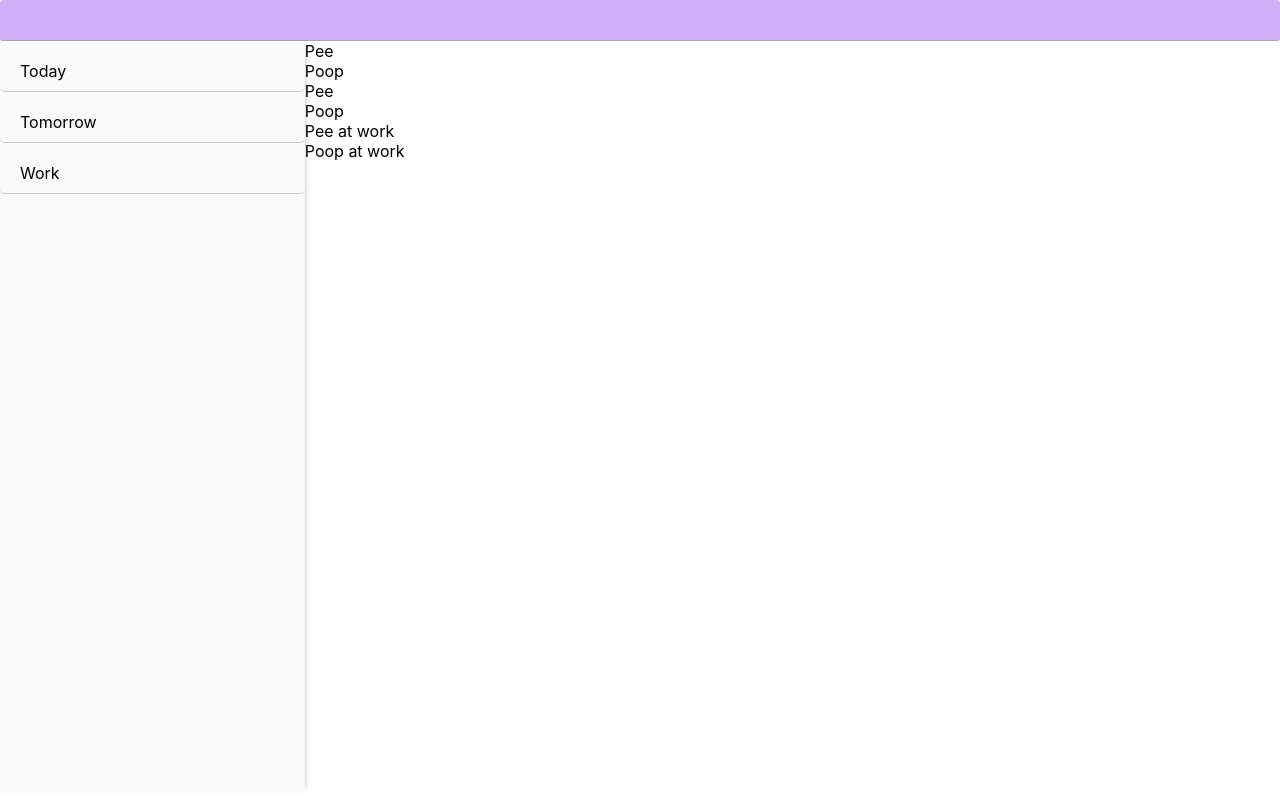
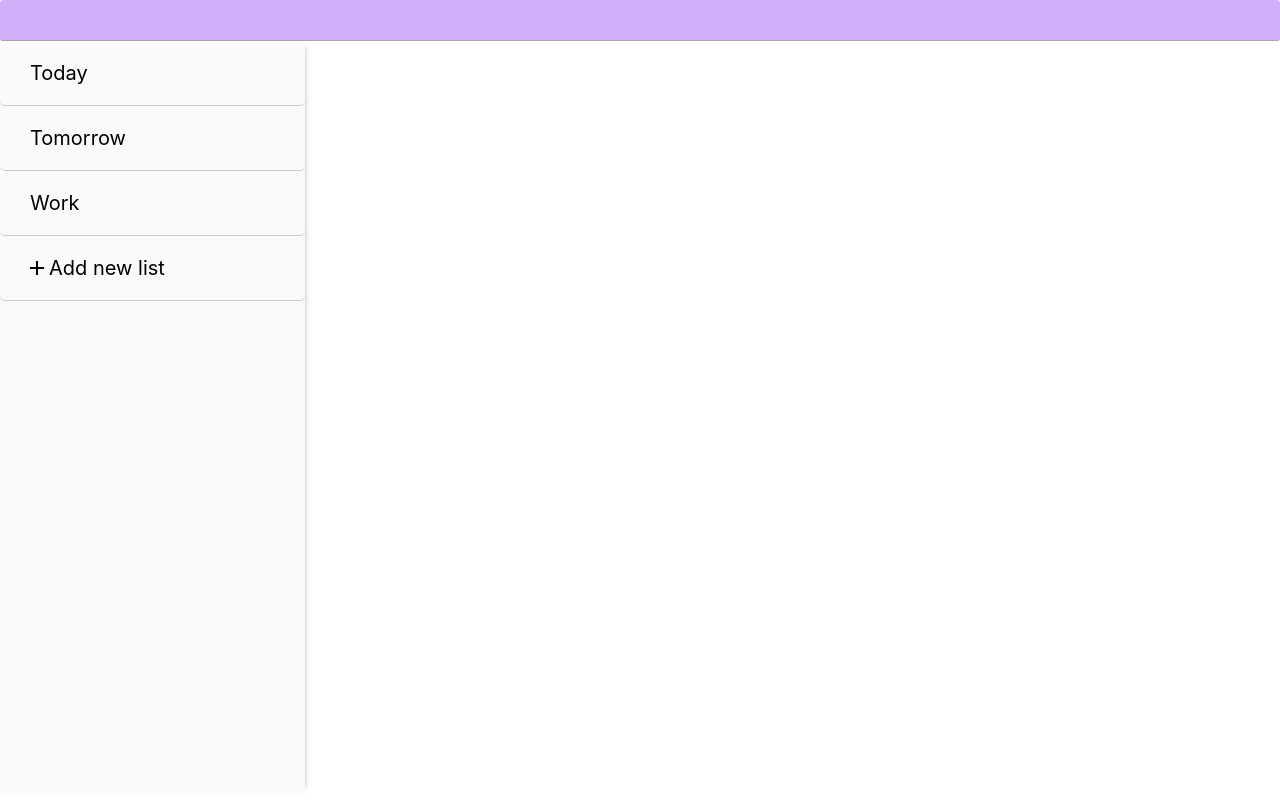
Before and after one commit to alefirr/productivity-app, a React (Create React App) app: page / in a window 1280 px wide. Built offline with nearby package versions, Linux system fonts and the light colour scheme.

Commit message:
side bar & list view map logic and design

```diff
--- a/public/index.html
+++ b/public/index.html
@@ -15,6 +15,16 @@
       user's mobile device or desktop. See https://developers.google.com/web/fundamentals/web-app-manifest/
     -->
     <link rel="manifest" href="%PUBLIC_URL%/manifest.json" />
+    <link rel="preconnect" href="https://fonts.googleapis.com" />
+    <link rel="preconnect" href="https://fonts.gstatic.com" crossorigin />
+    <link
+      href="https://fonts.googleapis.com/css2?family=Lato:wght@300&display=swap"
+      rel="stylesheet"
+    />
+    <link
+      rel="stylesheet"
+      href="https://fonts.googleapis.com/css2?family=Material+Symbols+Outlined:opsz,wght,FILL,GRAD@48,400,0,0"
+    />
     <!--
       Notice the use of %PUBLIC_URL% in the tags above.
       It will be replaced with the URL of the `public` folder during the build.
--- a/src/App.css
+++ b/src/App.css
@@ -25,14 +25,50 @@
 }
 
 .side-bar-item {
-  height: 10px;
+  font-size: 20px;
   padding: 20px;
-
+  padding-left: 30px;
+  height: fit-content;
   border-bottom: 1px solid rgba(201, 201, 206, 1);
   border-radius: 5px;
+}
+
+.side-bar-item:hover {
+  background-color: rgba(217, 217, 220, 0.5);
+}
+
+.side-bar-item:active {
+  background-color: rgba(118, 118, 121, 0.5);
 }
 
 .list-view {
   width: 100%;
   height: 94vh;
 }
+
+.list-header {
+  font-size: 30px;
+  margin: 30px 0 0 80px;
+}
+.list-item {
+  margin: 20px 80px;
+  font-size: 18px;
+  font-family: 'Lato', sans-serif;
+}
+
+.add-side-bar-item {
+  display: flex;
+  flex-direction: row;
+  padding-left: 25px;
+}
+.add-side-bar-item span {
+  height: 24px;
+  font-size: 24px;
+}
+.add-side-bar-item p {
+  margin: 0;
+  height: 24px;
+  font-size: 20px;
+  /* padding-top: 2px; */
+  box-sizing: border-box;
+}
--- a/src/App.js
+++ b/src/App.js
@@ -8,5 +8,4 @@ function App() {
 
   return <div>{isWorkSpaceOpen ? <WorkSpace /> : <ProgressPage />}</div>;
 }
-
 export default App;
--- a/src/components/ListView.jsx
+++ b/src/components/ListView.jsx
@@ -1,12 +1,17 @@
 import React from 'react';
 
-export const ListView = ({ data }) => {
+export const ListView = ({ data, keyName }) => {
   return (
     <div className="list-view">
-      {data.map((item, index) =>
-        item.content.map((task, i) => (
-          <div key={`task-${index}-${i}`}>{task.name}</div>
-        ))
+      <h2 className="list-header"> {keyName}</h2>
+      {data.map((obj, index) =>
+        obj.name === keyName
+          ? obj.content.map((task, i) => (
+              <div key={`task-${index}-${i}`} className="list-item">
+                {task.name}{' '}
+              </div>
+            ))
+          : null
       )}
     </div>
   );
--- a/src/components/SideBar.jsx
+++ b/src/components/SideBar.jsx
@@ -1,13 +1,21 @@
 import React from 'react';
 
-export const SideBar = ({ data }) => {
+export const SideBar = ({ data, onSideBarItemClick }) => {
   return (
     <div className="side-bar">
       {data.map((item, index) => (
-        <div key={`side-item-${index}`} className="side-bar-item">
+        <div
+          key={`side-item-${index}`}
+          className="side-bar-item"
+          onClick={onSideBarItemClick}
+        >
           {item.name}
         </div>
       ))}
+      <div className="add-side-bar-item side-bar-item">
+        <span class="material-symbols-outlined">add</span>
+        <p>Add new list</p>
+      </div>
     </div>
   );
 };
--- a/src/components/WorkSpace.jsx
+++ b/src/components/WorkSpace.jsx
@@ -3,6 +3,7 @@ import { useState } from 'react';
 import { SideBar, ListView } from './';
 
 export const WorkSpace = () => {
+  const [keyName, setKeyName] = useState('');
   const [data, setData] = useState([
     {
       name: 'Today',
@@ -27,12 +28,16 @@ export const WorkSpace = () => {
     },
   ]);
 
+  const handleSideBarItemClick = (e) => {
+    setKeyName(e.target.innerText);
+  };
+
   return (
     <div className="workspace-container">
       <div className="top-bar"></div>
       <div className="workspace">
-        <SideBar data={data} />
-        <ListView data={data} setData={setData} />
+        <SideBar data={data} onSideBarItemClick={handleSideBarItemClick} />
+        <ListView data={data} setData={setData} keyName={keyName} />
       </div>
     </div>
   );
```
